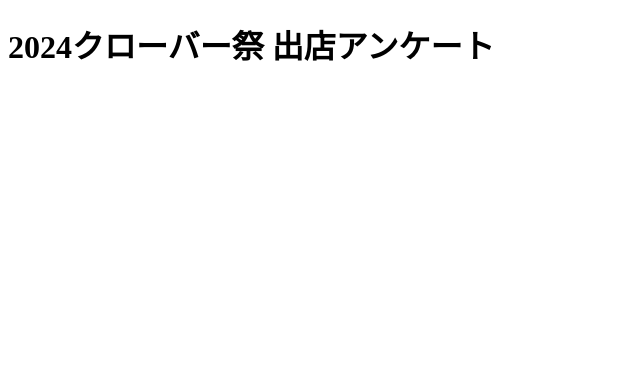
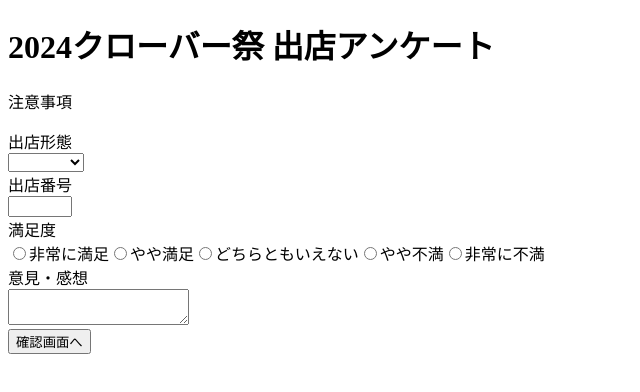
Before and after one commit to shoookawa/BoothQuestionnaire, a Vue app in the folder フロントエンド/: page / in a window 1280 px wide. Shown: the top 392 px of the page, without its empty margins (0-640 px from the left). Built offline with nearby package versions, Linux system fonts and the light colour scheme.

Commit message:
アンケートフォームに関わる3つのページの追加

```diff
--- a/フロントエンド/src/App.vue
+++ b/フロントエンド/src/App.vue
@@ -1,11 +1,32 @@
 <script setup>
-  import Header from '@/components/Header.vue'
+  import { ref } from 'vue'
+
+  const currentComponent = ref('SurveyForm');
+  const formData = ref({});
+
+  function hadleGoToConfirm(data){
+    formData.value = data;
+    currentComponent.value = 'SurveyConfirm';
+  }
+  function hadleGoBack(){
+    currentComponent.value = 'SurveyForm';
+  }
+  async function hadleSubmitForm(data){
+    currentComponent.value = 'SurveyComplete';
+    //try{
+      //await axios.post('/', data);
+      //currentComponent.value = 'SurveyComplete';
+    //} catch(error){
+      //console.error('アンケートの送信に失敗しました:', error);
+    //}
+  }
 </script>
 
 <template>
   <main>
     <div id="app">
-      <Header />
+      <SurveyHeader />
+      <component :is="currentComponent" :formData="formData" @goToConfirm="hadleGoToConfirm" @goBack="hadleGoBack" @submitForm="hadleSubmitForm" />
     </div>
   </main>
 </template>
--- a/フロントエンド/src/components/Header.vue
+++ b/フロントエンド/src/components/SurbeyHeader.vue
@@ -1,5 +1,3 @@
 <template>
-  <header>
     <h1>2024クローバー祭 出店アンケート</h1>
-  </header>
 </template>
--- /dev/null
+++ b/フロントエンド/src/components/SurveyComplete.vue
@@ -0,0 +1,10 @@
+<script setup>
+
+</script>
+
+<template>
+  <div>
+    <h1>送信完了</h1>
+    <p>アンケートの送信が完了しました。ご協力ありがとうございました。</p>
+  </div>
+</template>
--- /dev/null
+++ b/フロントエンド/src/components/SurveyConfirm.vue
@@ -0,0 +1,30 @@
+<script setup>
+import { defineProps, defineEmits } from 'vue';
+
+const props = defineProps(['formData']);
+const emit = defineEmits(['goBack', 'submitForm']);
+
+const questions = [
+  { label: '出店形態', name: 'format' },
+  { label: '出店番号', name: 'number' },
+  { label: '満足度', name: 'satisfaction' },
+  { label: '意見・感想', name: 'comment' }
+];
+
+function goBack() {
+  emit('goBack');
+}
+
+function submitForm() {
+  emit('submitForm', props.formData);
+}
+</script>
+
+<template>
+  <h1>アンケート確認</h1>
+  <div v-for="(question, index) in questions" :key="index">
+    <p>{{ question.label }}: {{ formData[question.name] }}</p>
+  </div>
+  <button @click="goBack">戻る</button>
+  <button @click="submitForm">送信</button>
+</template>
--- /dev/null
+++ b/フロントエンド/src/components/SurveyForm.vue
@@ -0,0 +1,79 @@
+<script setup>
+import { ref, defineEmits } from 'vue'
+
+const emit = defineEmits(['goToConfirm']);
+
+const questions = ref([
+  { label: '出店形態', name: 'format', type: 'list', options:['模擬店', '屋外物販', '教室出店', '福島出店'], required: true },
+  { label: '出店番号', name: 'number', type: 'number', required: true, min: 1, max: 100},
+  { label: '満足度', name: 'satisfaction', type: 'radio', options:['非常に満足', 'やや満足', 'どちらともいえない', 'やや不満', '非常に不満'], required: true },
+  { label: '意見・感想', name: 'comment', type: 'textarea', required: true }
+])
+const formData = ref({
+  format: '',
+  number: '',
+  satisfaction: '',
+  comment: ''
+})
+
+function  goToConfirm() {
+  emit('goToConfirm', formData.value);
+}
+</script>
+
+
+<template>
+  <div>
+    <p>注意事項</p>
+    <form @submit.prevent="goToConfirm">
+      <div v-for="(question, index) in questions" :key="index">
+        <label :for="`question-${index}`">{{ question.label }}</label>
+        <div v-if="question.type === 'text'">
+          <input
+            :id="`question-${index}`"
+            type="text"
+            v-model="formData[question.name]"
+            :required="question.required"
+          />
+        </div>
+        <div v-if="question.type === 'email'">
+          <input
+            :id="`question-${index}`"
+            type="email"
+            v-model="formData[question.name]"
+            :required="question.required"
+          />
+        </div>
+        <div v-if="question.type === 'textarea'">
+          <textarea
+            :id="`question-${index}`"
+            v-model="formData[question.name]"
+            :required="question.required"
+          ></textarea>
+        </div>
+        <div v-if="question.type === 'number'">
+          <input
+            :id="`question-${index}`"
+            type="number"
+            v-model="formData[question.name]"
+            :required="question.required"
+            :min="question.min"
+            :max="question.max"
+          />
+        </div>
+        <div v-if="question.type === 'list'">
+          <select :id="`question-${index}`" v-model="formData[question.name]" :required="question.required">
+            <option v-for="(option, index) in question.options" :key="index">{{ option }}</option>
+          </select>
+        </div>
+        <div v-if="question.type === 'radio'">
+          <span v-for="(option, index) in question.options" :key="index">
+            <input id="`question-${index}`" v-model="formData[question.name]" type="radio" :value="option" :required="question.required">
+            <label for="`question-${index}`">{{ option }}</label>
+          </span>
+        </div>
+      </div>
+      <button type="submit">確認画面へ</button>
+    </form>
+  </div>
+</template>
```
Also changed, not shown: フロントエンド/src/main.js (+12 -1 lines).
